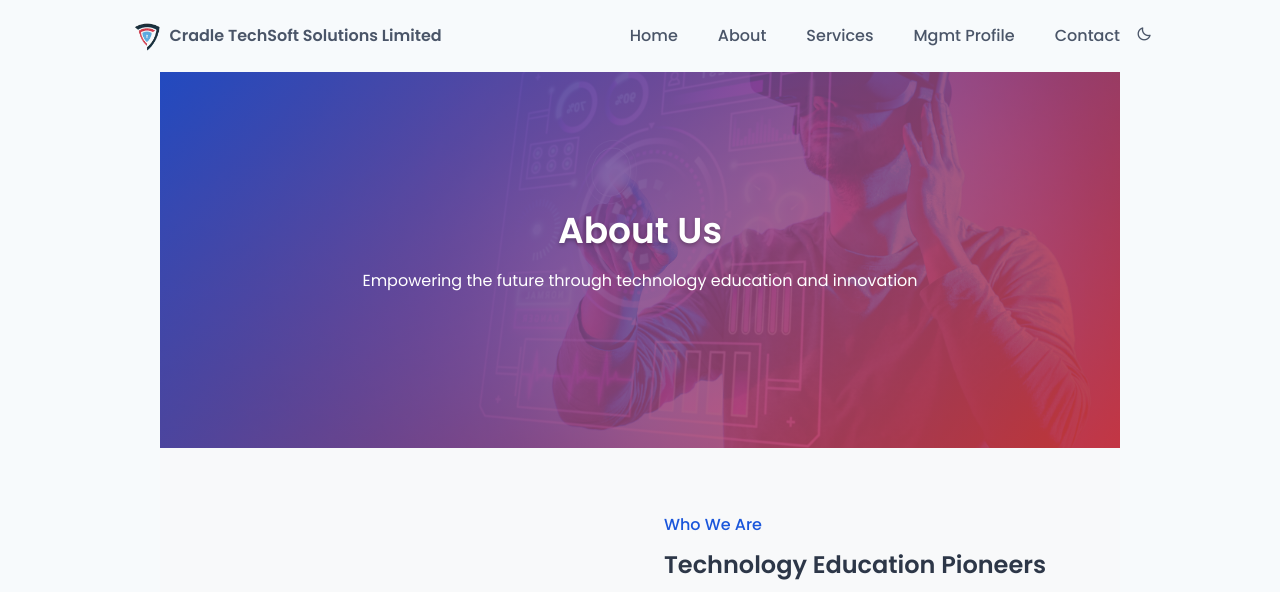
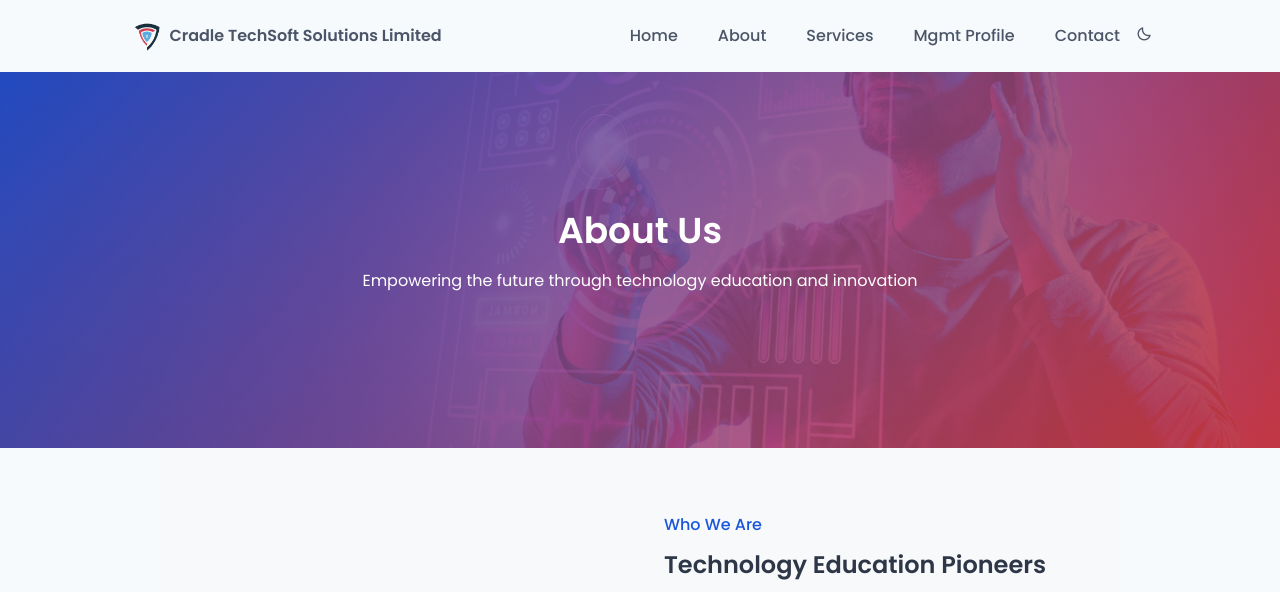
Before and after one commit to Akinboade2000/CTS, a plain HTML site: page servi.html in a window 1280 px wide. Shown: the top 592 px of the page. Drawn offline with nearby package versions, Linux system fonts and the light colour scheme.

Commit message:
made changes to the style.css

```diff
--- a/CSS/style.css
+++ b/CSS/style.css
@@ -263,7 +263,7 @@ img{
   text-align: center;
   color: white;
   overflow: hidden;
-  padding-top: 16rem;
+  padding-top: var(--header-height)
 }
 
 .home::before {
@@ -289,8 +289,9 @@ img{
 }
 
 .home__container {
-  z-index: 1;
-  position: relative;
+  height: calc(100vh - var(--header-height)); /* Adjust for header */
+  align-content: center;
+  padding-top: 2rem;
 }
 
 .home__title {
@@ -543,6 +544,7 @@ img{
   color: white;
   margin-top: var(--header-height);
   padding: 2rem 0;
+  width: 100%;
 }
 
 .contact-hero {
@@ -555,6 +557,7 @@ img{
   color: white;
   margin-top: var(--header-height);
   padding: 2rem 0;
+  width: 100%;
 }
 
 .services-hero {
@@ -567,6 +570,7 @@ img{
   color: white;
   margin-top: var(--header-height);
   padding: 2rem 0;
+  width: 100%;
 }
 
 .mgmt-hero {
@@ -579,13 +583,29 @@ img{
   color: white;
   margin-top: var(--header-height);
   padding: 2rem 0;
+  width: 100%;
+}
+
+.about-hero.bd-container,
+.contact-hero.bd-container,
+.services-hero.bd-container,
+.mgmt-hero.bd-container {
+  max-width: 100%;
+  width: 100%;
+  margin-left: 0;
+  margin-right: 0;
+  padding-left: 0;
+  padding-right: 0;
 }
 
 .about-hero__content,
 .contact-hero__content,
 .services-hero__content,
 .mgmt-hero__content {
-  max-width: 800px;
+  max-width: 960px;
+  width: calc(100% - 2rem);
+  margin-left: var(--mb-2);
+  margin-right: var(--mb-2);
   padding: 0 1rem;
 }
 
@@ -596,7 +616,6 @@ img{
   font-size: var(--h1-font-size);
   margin-bottom: var(--mb-1);
   color: white;
-  text-shadow: 0 2px 4px rgba(0, 0, 0, 0.3);
 }
 
 /* About Page Styles */
@@ -1216,8 +1235,7 @@ img{
   }
 
   .home__container{
-    height: 100vh;
-    justify-items: center;
+    padding-top: 4rem;
   }
 
   .services__container,
@@ -1247,6 +1265,15 @@ img{
     height: 50vh;
   }
 
+  .about-hero__content,
+  .contact-hero__content,
+  .services-hero__content,
+  .mgmt-hero__content {
+    width: calc(100% - 4rem);
+    margin-left: var(--mb-4);
+    margin-right: var(--mb-4);
+  }
+
   .aabout-section__stats {
     grid-template-columns: repeat(3, 1fr);
   }
@@ -1273,6 +1300,14 @@ img{
   .about__container,
   .app__container{
     column-gap: 7rem;
+  }
+
+  .about-hero__content,
+  .contact-hero__content,
+  .services-hero__content,
+  .mgmt-hero__content {
+    margin-left: auto;
+    margin-right: auto;
   }
 
   .mgmt-grid {
```
